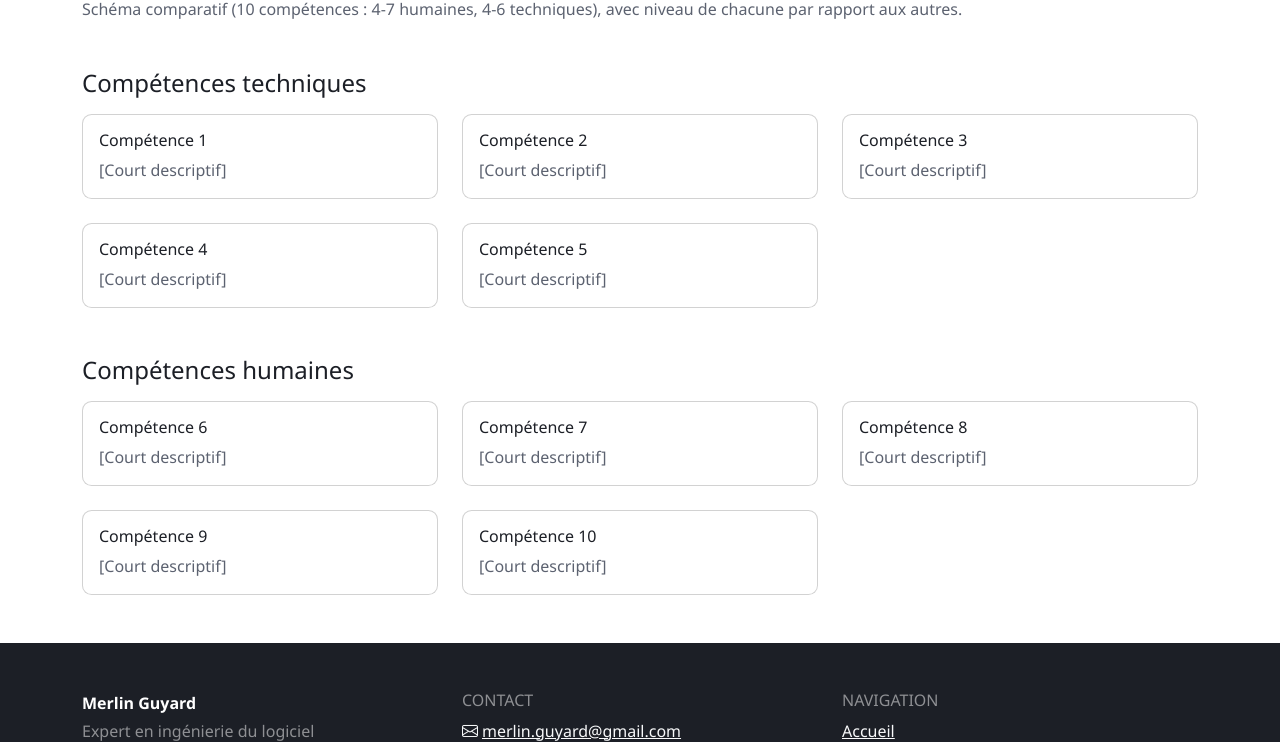
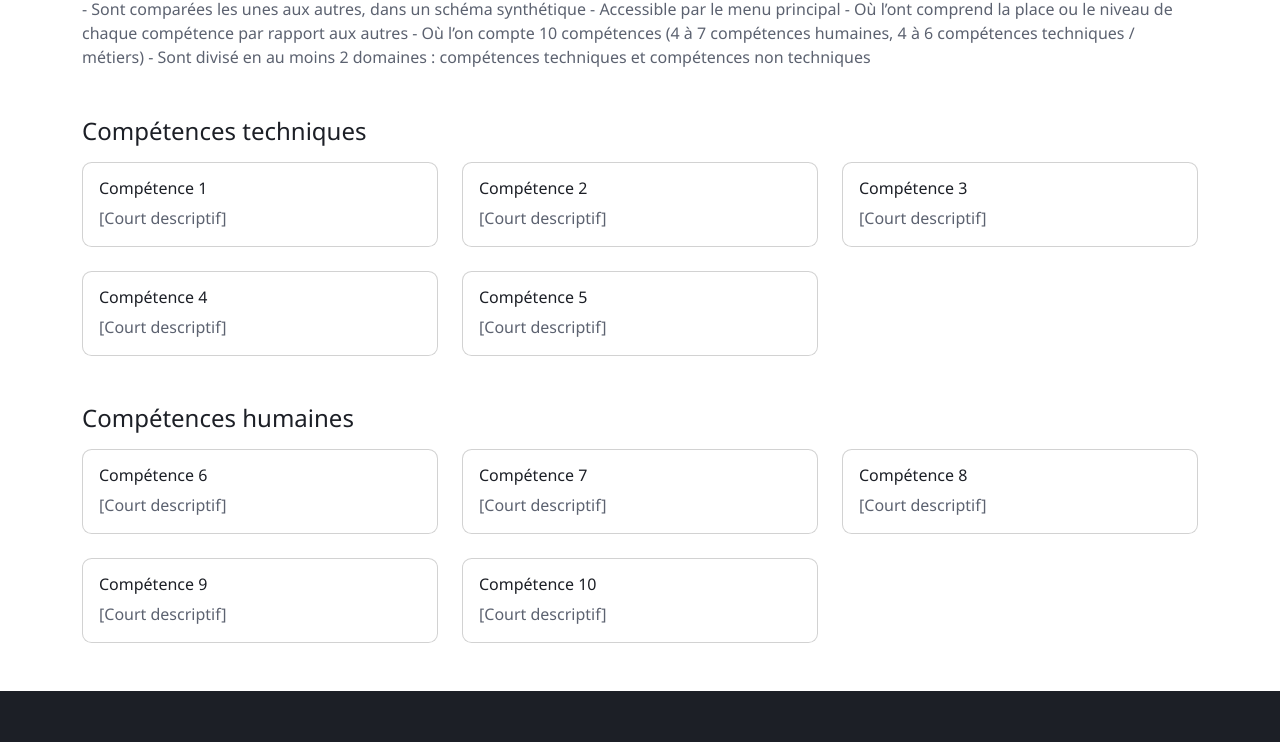
Before and after one commit to Merlin-Guyard/Portfolio---Iscod, a website built with Vite: page pages/competences/index.html in a window 1280 px wide. Shown: the part 198-940 px from the top of the page. Built offline with nearby package versions, Linux system fonts and the light colour scheme.

Commit message:
Revise competencies description for clarity
Updated the description of the competencies section to provide more detailed information about the comparison schema and the categorization of skills.

```diff
--- a/pages/competences/index.html
+++ b/pages/competences/index.html
@@ -11,8 +11,17 @@
     <main class="container py-5">
       <h1 class="mb-3">Mes compétences</h1>
       <p class="text-secondary mb-5">
-        Schéma comparatif (10 compétences : 4-7 humaines, 4-6 techniques), avec niveau de chacune
-        par rapport aux autres.
+        - Sont comparées les unes aux autres, dans un
+schéma synthétique
+- Accessible par le menu principal
+- Où l’ont comprend la place ou le niveau de
+chaque compétence par rapport aux autres
+- Où l’on compte 10 compétences (4 à 7
+compétences humaines, 4 à 6 compétences
+techniques / métiers)
+- Sont divisé en au moins 2 domaines :
+compétences techniques et compétences non
+techniques
       </p>
 
       <!-- TODO: schéma synthétique (ex: graphique en barres/radar CSS ou SVG) comparant le niveau des 10 compétences -->
```
